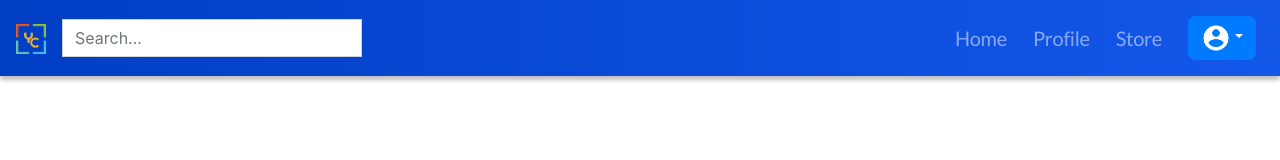
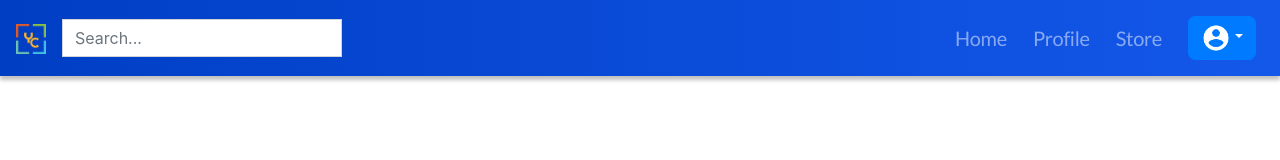
Before and after one commit to youthcomputing/Central-by-YC, a React (Create React App) app: page / in a window 1280 px wide. Shown: the top 160 px of the page. Built offline with nearby package versions, Linux system fonts and the light colour scheme.

Commit message:
git commit issue resolving

```diff
--- a/src/Partials/header.css
+++ b/src/Partials/header.css
@@ -13,7 +13,7 @@
   border-radius: 0;
 }
 .mr-sm-2 {
-  min-width: 300px;
+  min-width: 280px;
 }
 
 .fontLato {
```
